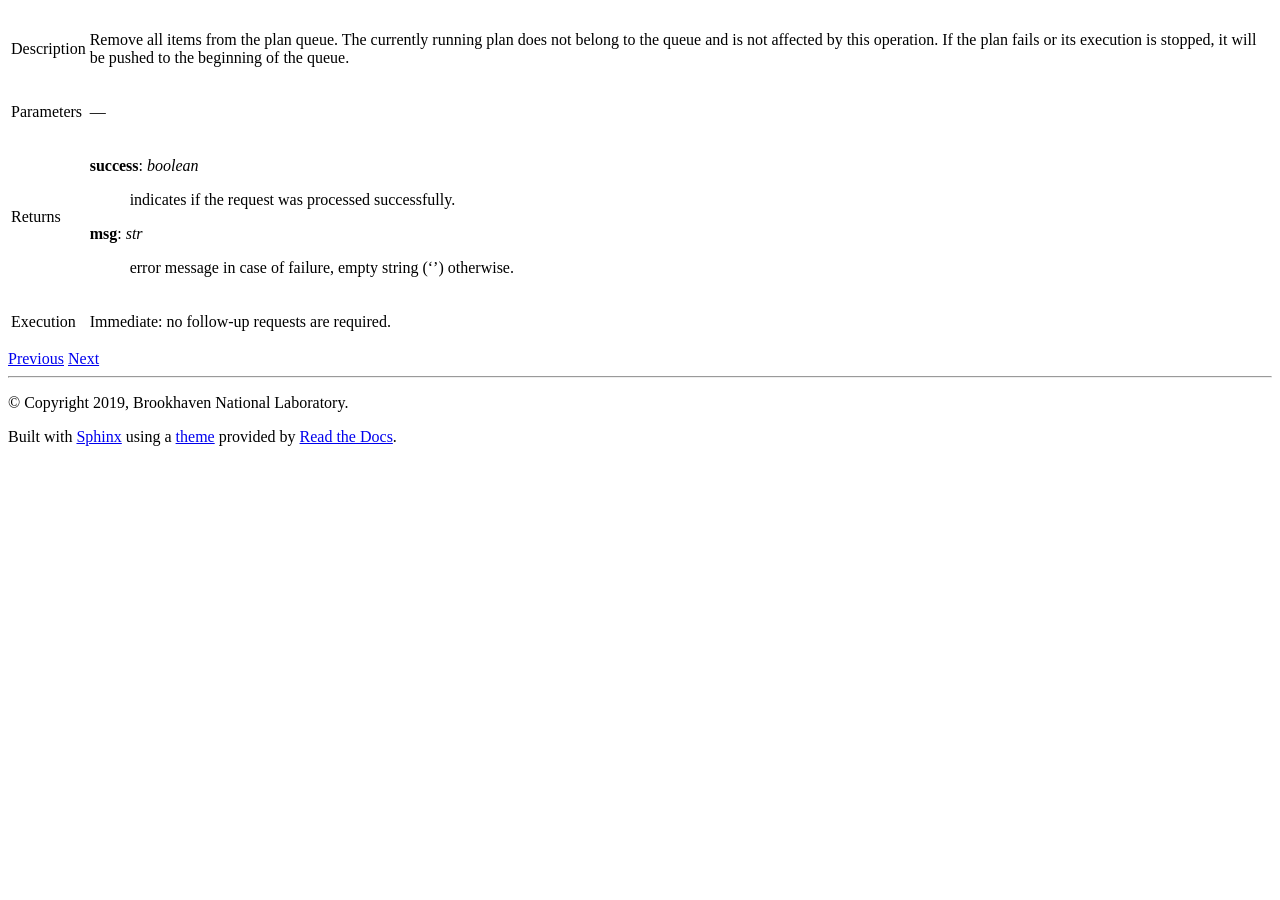
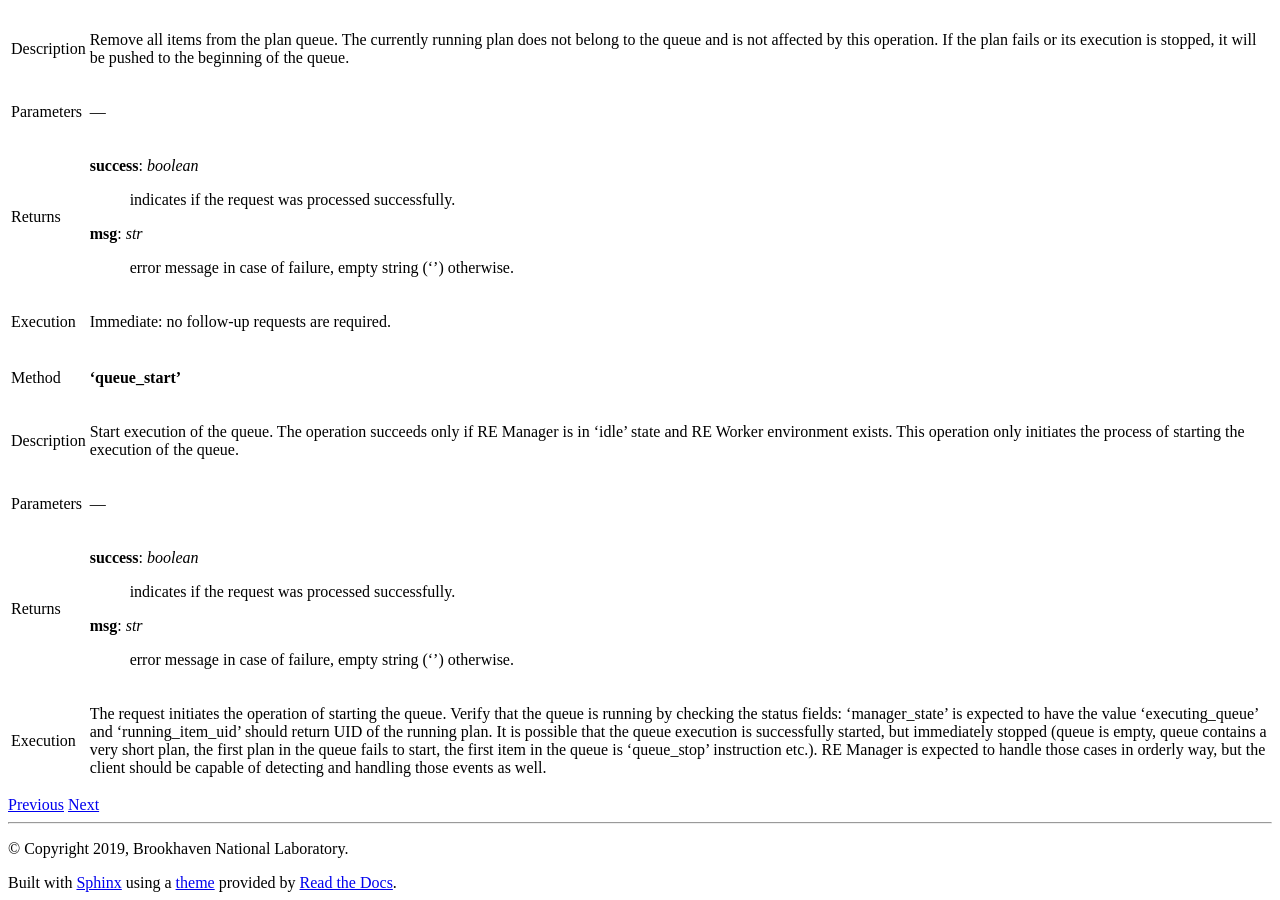
Before and after one commit to bluesky/bluesky-queueserver, a Sphinx documentation site: the page built from docs/source/re_manager_api.rst, in a window 1280 px wide and 900 px high, scrolled down 8144 px. Built offline with Sphinx 7.4.7 and the Read the Docs theme 2.0.0, drawn with Linux system fonts in a browser that asks for light colours; before the commit the page ends 8598 px from its top, so only the background shows below that.

Commit message:
DOC: documentation on 'queue_start'

```diff
--- a/docs/source/re_manager_api.rst
+++ b/docs/source/re_manager_api.rst
@@ -420,3 +420,29 @@ Returns       **success**: *boolean*
 ------------  -----------------------------------------------------------------------------------------
 Execution     Immediate: no follow-up requests are required.
 ============  =========================================================================================
+
+
+============  =========================================================================================
+Method        **'queue_start'**
+------------  -----------------------------------------------------------------------------------------
+Description   Start execution of the queue. The operation succeeds only if RE Manager is in
+              'idle' state and RE Worker environment exists. This operation only initiates
+              the process of starting the execution of the queue.
+------------  -----------------------------------------------------------------------------------------
+Parameters    ---
+------------  -----------------------------------------------------------------------------------------
+Returns       **success**: *boolean*
+                  indicates if the request was processed successfully.
+
+              **msg**: *str*
+                  error message in case of failure, empty string ('') otherwise.
+------------  -----------------------------------------------------------------------------------------
+Execution     The request initiates the operation of starting the queue. Verify that the queue
+              is running by checking the status fields: 'manager_state' is expected to have
+              the value 'executing_queue' and 'running_item_uid' should return UID of
+              the running plan. It is possible that the queue execution is successfully started,
+              but immediately stopped (queue is empty, queue contains a very short plan,
+              the first plan in the queue fails to start, the first item in the queue is 'queue_stop'
+              instruction etc.). RE Manager is expected to handle those cases in orderly way, but
+              the client should be capable of detecting and handling those events as well.
+============  =========================================================================================
```
